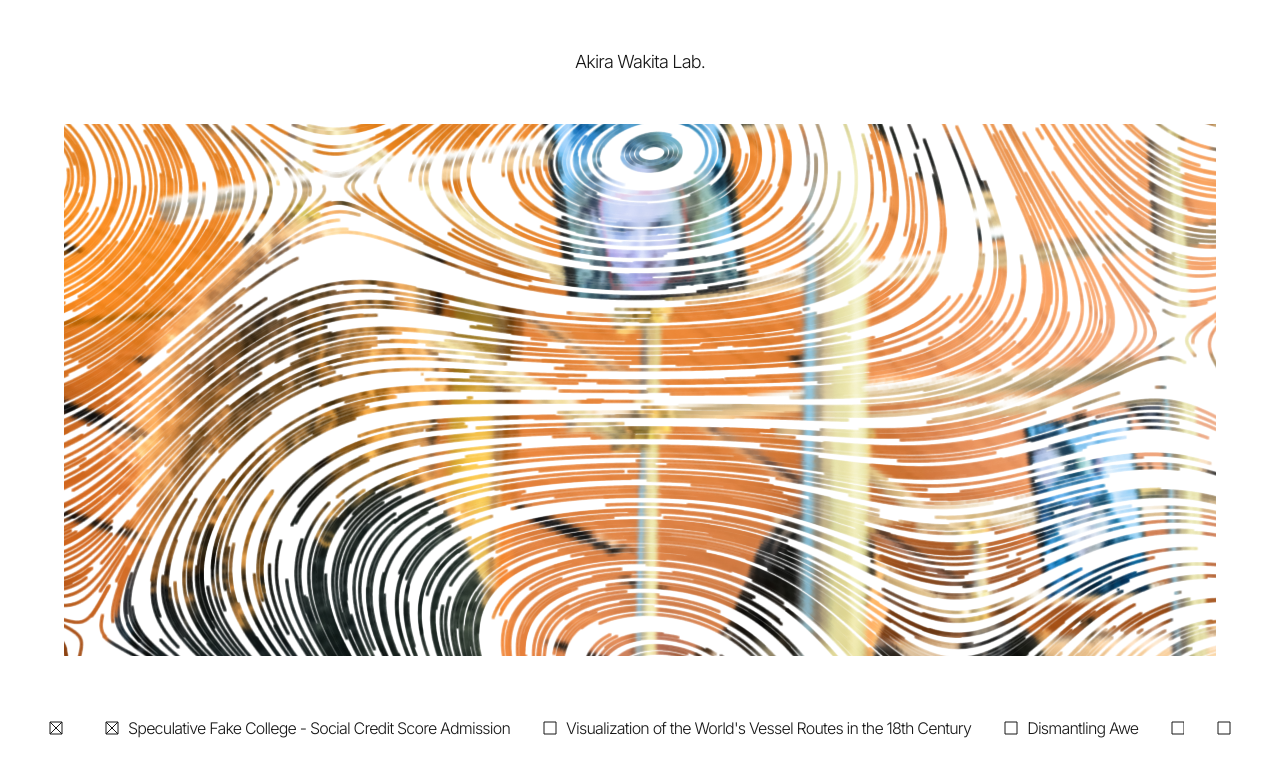
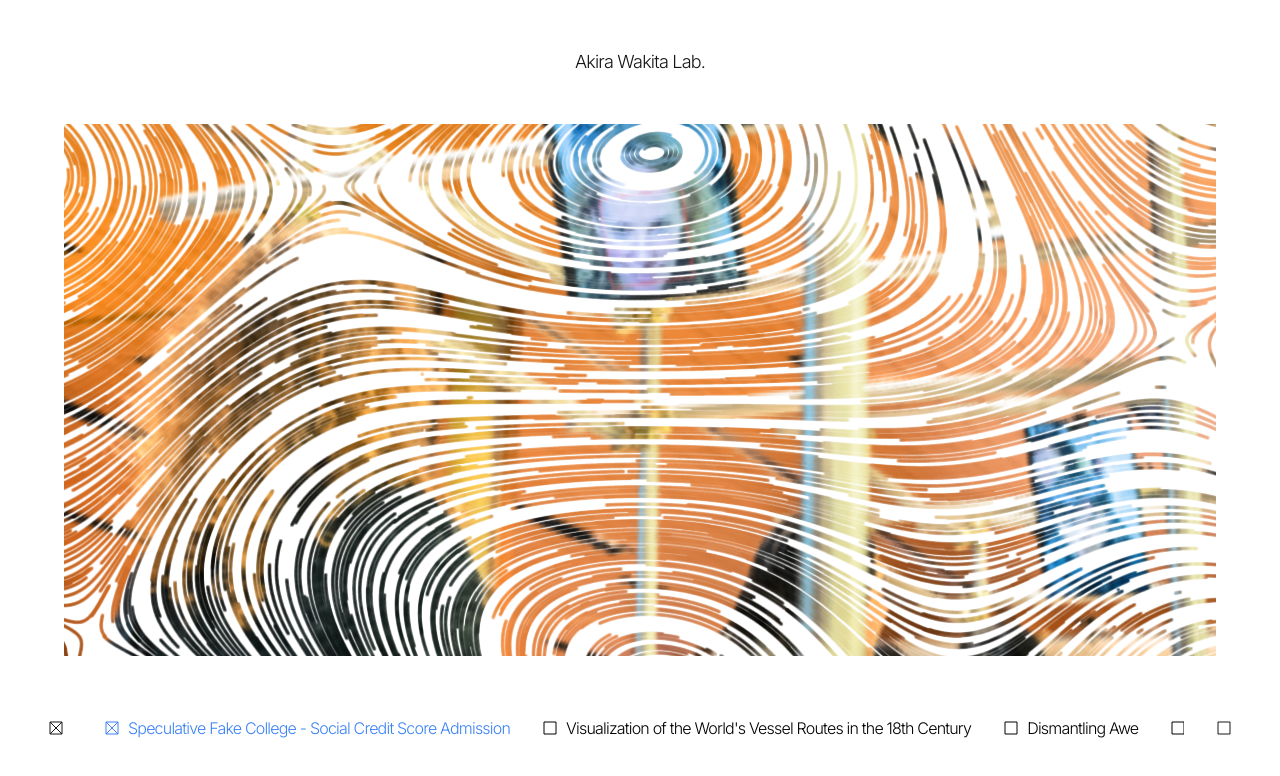
Before and after one commit to wakita-lab/web, a Next.js app: page / in a window 1280 px wide. Shown: the top 776 px of the page. Built offline with nearby package versions, Linux system fonts and the light colour scheme.

Commit message:
refactor: Update WorkLinkList styles to highlight the current index

```diff
--- a/src/components/WorkLinkList.tsx
+++ b/src/components/WorkLinkList.tsx
@@ -43,7 +43,9 @@ export default function WorkLinkList({
             ref={el => {
               buttonRefs.current[index] = el;
             }}
-            className="flex items-center gap-2 text-nowrap px-2 tracking-tighter"
+            className={`flex items-center gap-2 text-nowrap px-2 tracking-tighter ${
+              index === currentIndex ? 'text-blue-500' : 'text-black'
+            }`}
             href={index === currentIndex ? `/works/about/${work.id}` : `#${work.id}`}
           >
             <XCheckbox selected={index === currentIndex} />
```
